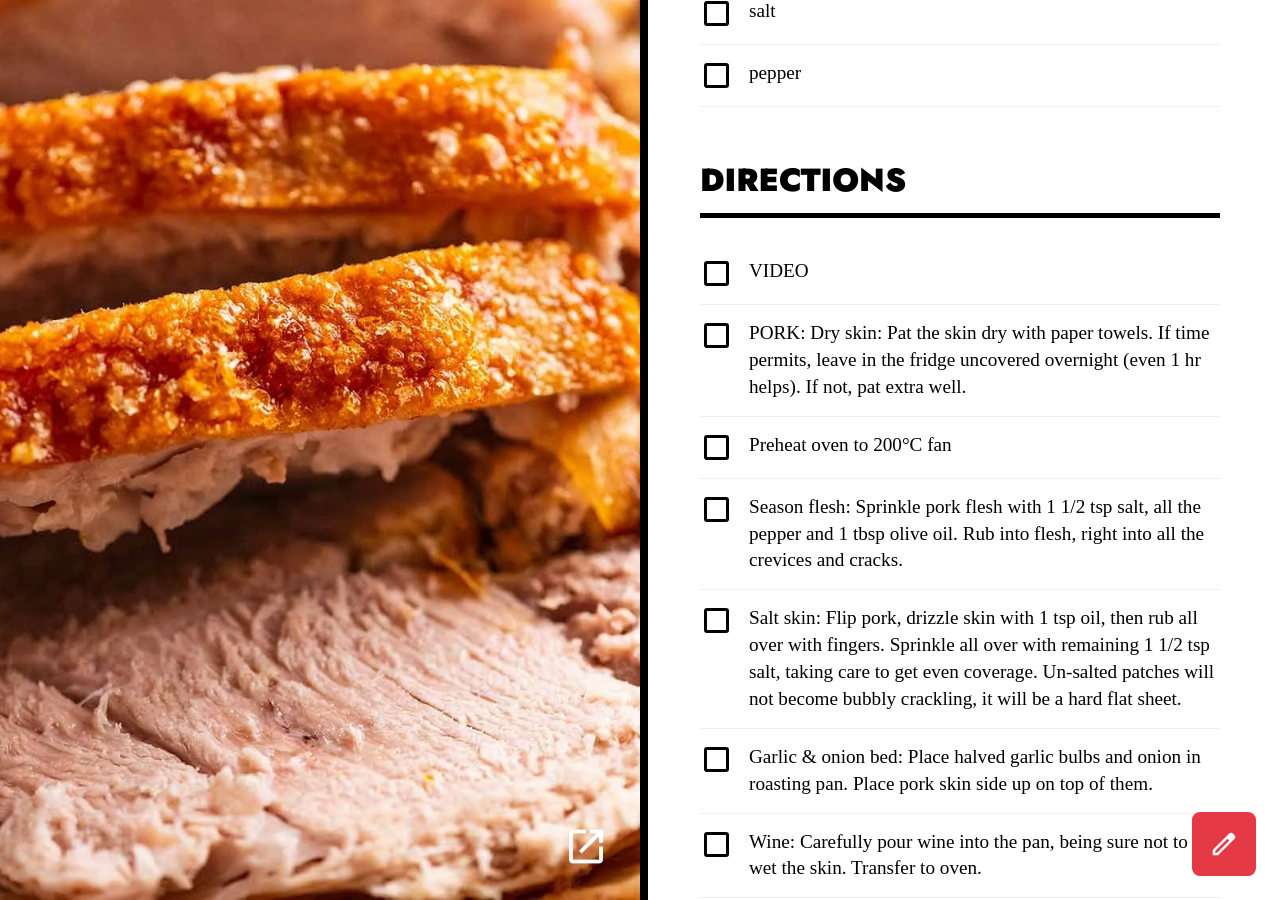
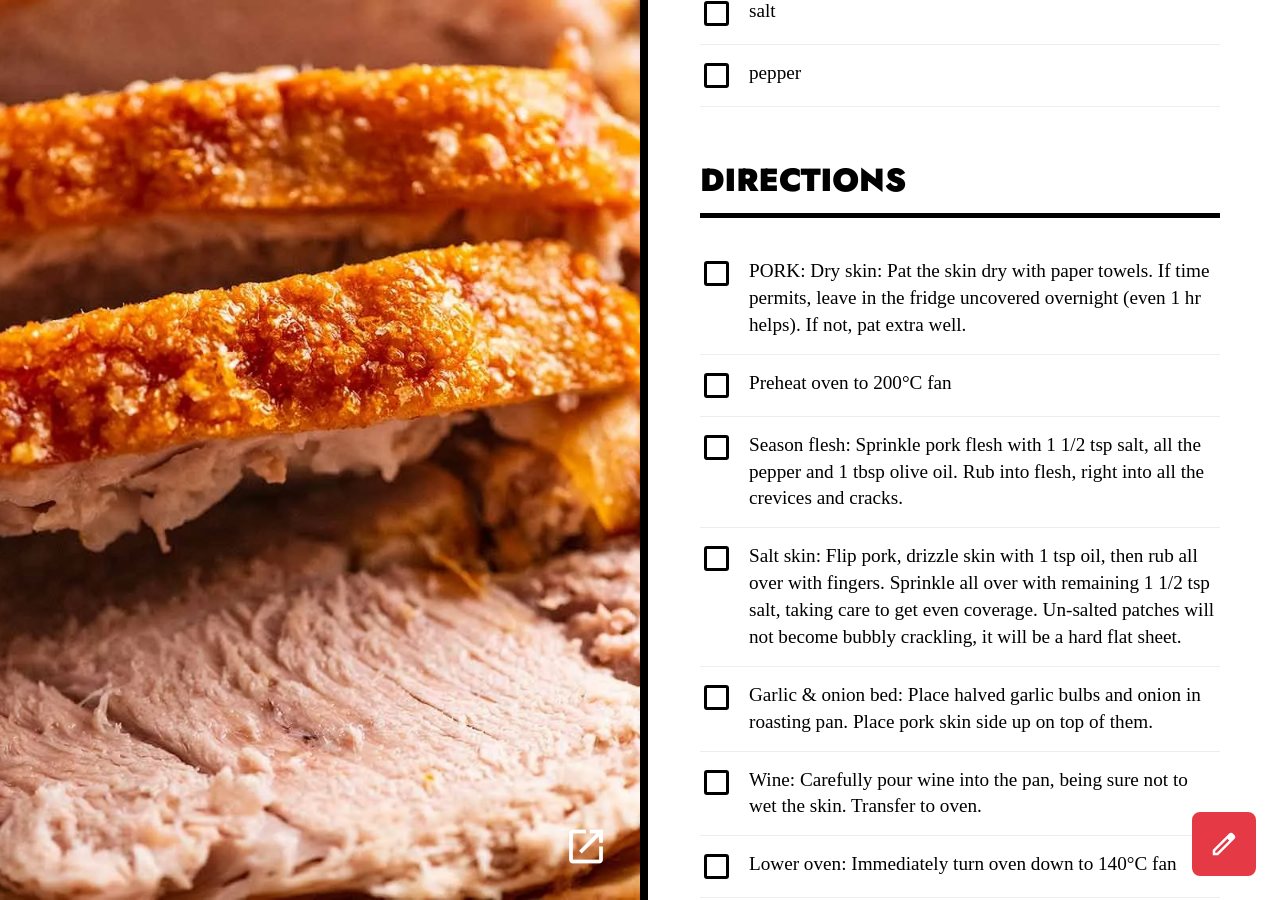
Before and after one commit to amp800/chowdown, a Jekyll site: the page built from _recipes/pork-roast-with-crispy-pork-crackling.md, in a window 1280 px wide and 900 px high, scrolled down 1561 px. Built offline with Jekyll 4.4.1, drawn with Linux system fonts in a browser that asks for light colours.

Commit message:
Edit recipe _recipes/pork-roast-with-crispy-pork-crackling.md

```diff
--- a/_recipes/pork-roast-with-crispy-pork-crackling.md
+++ b/_recipes/pork-roast-with-crispy-pork-crackling.md
@@ -29,7 +29,6 @@ ingredients:
 - pepper
 # ---
 directions:
-- VIDEO
 - 'PORK: Dry skin: Pat the skin dry with paper towels. If time permits, leave in the fridge uncovered overnight (even 1 hr
   helps). If not, pat extra well.'
 - Preheat oven to 200°C fan
```
